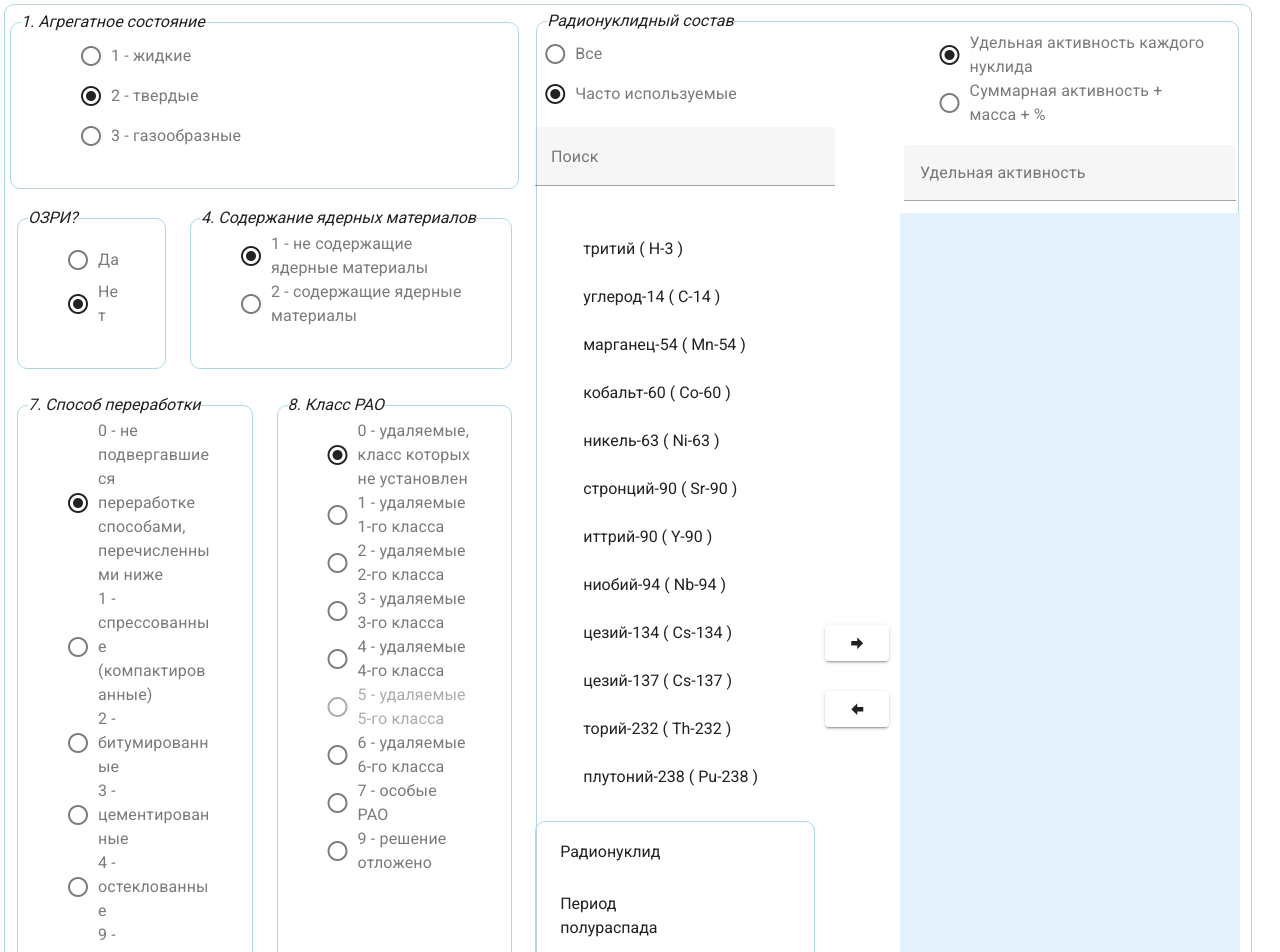
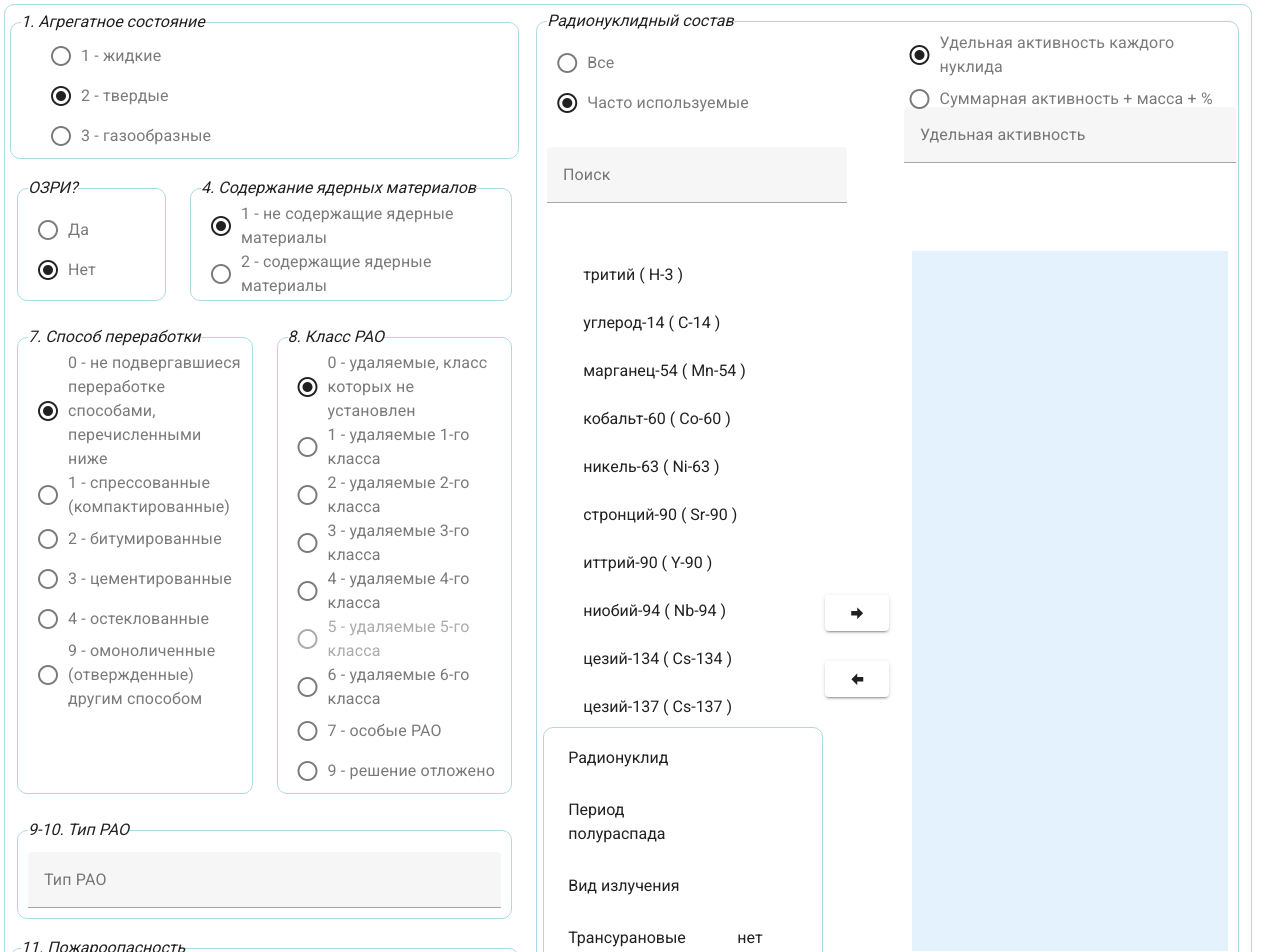
Before and after one commit to rasvv/vue-calc, a Vue app: page / in a window 1280 px wide. Shown: the top 952 px of the page. Built offline with nearby package versions, Linux system fonts and the light colour scheme.

Commit message:
fix styles

```diff
--- a/src/App.vue
+++ b/src/App.vue
@@ -64,14 +64,13 @@ v-row
 		display: flex
 		justify-content: space-around
 		display: block
-		gap: 30px
 		margin: 0
 
 	&__nuclids
 		width: 90%
 		background-color: aliceblue
 		display: list-inline
-		height: 800px
+		min-height: 700px
 
 		&-card
 			border-bottom: 1px solid #ccc
--- a/src/components/Calculator.vue
+++ b/src/components/Calculator.vue
@@ -124,7 +124,7 @@
                 <v-radio-group
                   v-model="favoriteNuclids"
                   column
-                  class="d-flex align-start flex-column calc__items"
+                  class="d-flex align-start flex-column calc__items ma-3"
                 >
                   <v-radio label="Все" :value="0" class="calc__item"></v-radio>
                   <v-radio
@@ -134,7 +134,7 @@
                   ></v-radio>
                 </v-radio-group>
                 <v-text-field
-                  class="input"
+                  class="input ma-3"
                   width="300px"
                   label="Поиск"
                   hide-details="auto"
@@ -232,7 +232,7 @@
             </v-row>
             <v-row class="nuclids__bottom">
               <v-col cols="5">
-                <v-list height="600px" class="ml-4" dense>
+                <v-list height="480px" class="ml-4" dense>
                   <v-list-item>
                     <v-list-item
                       v-for="(item, i) in filteredNuclids"
@@ -250,7 +250,7 @@
                   </v-list-item>
                 </v-list>
                 <!-- <v-divider></v-divider>	 -->
-                <div class="bordered mt-2" v-show="!showNuclidsTable">
+                <div class="bordered ma-2" v-show="!showNuclidsTable">
                   <RadioNuclids
                     :codRAO="codRAO"
                     :selected="selected"
@@ -274,6 +274,7 @@
                 @drop="onDrop"
                 @dragover.prevent
                 @dragenter.prevent
+                class="pa-6"
               >
                 <v-list
                   class="calc__nuclids bordered d-flex align-start"
```
